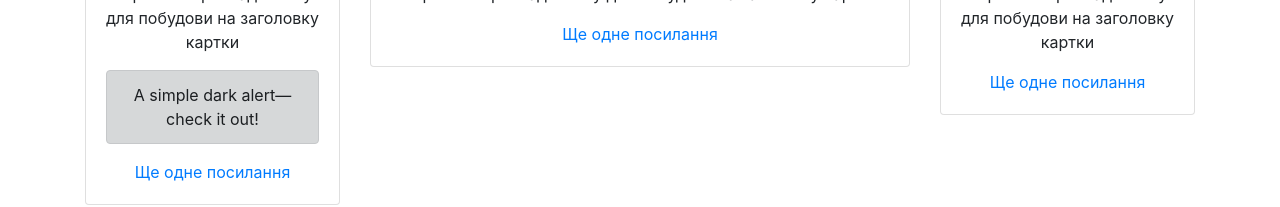
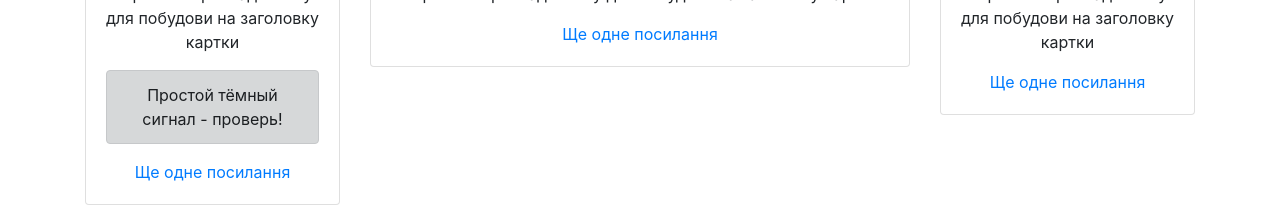
Before and after one commit to Freeky228/Bootstrap, a plain HTML site: page index.html in a window 1280 px wide. Shown: the part 536-743 px from the top of the page. Drawn offline with nearby package versions, Linux system fonts and the light colour scheme.

Commit message:
Update index.html

```diff
--- a/index.html
+++ b/index.html
@@ -61,7 +61,7 @@
                     <h5 class="card-title">Назва картки</h5>
                     <p class="card-text">Короткий приклад тексту для побудови на заголовку картки</p>
                     <div class="alert alert-dark" role="alert">
-  A simple dark alert—check it out!
+Простой тёмный сигнал - проверь!
 </div>
                     <a href="#" class="card-link">Ще одне посилання</a>
                 </div>
```
